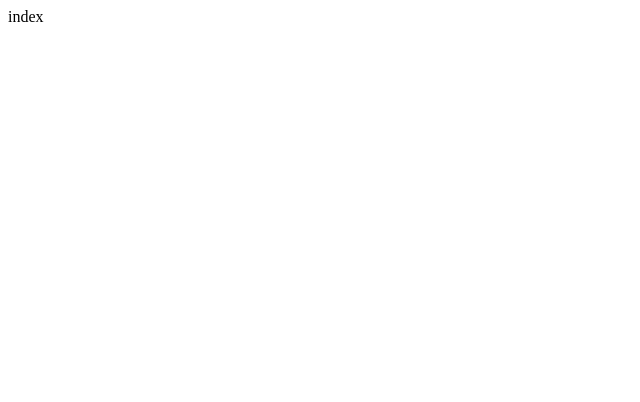
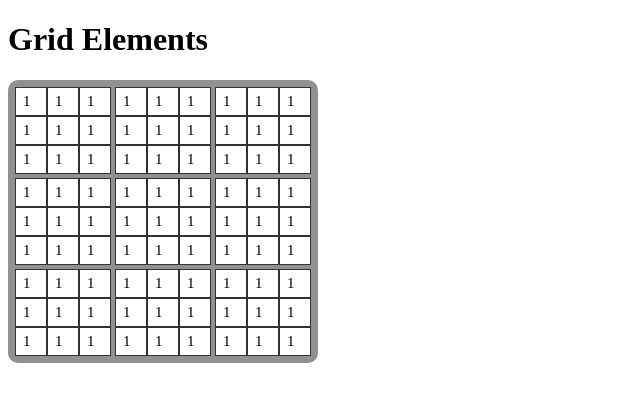
Before and after one commit to Oozdil/Sudoku, a plain HTML site: page index.html in a window 1280 px wide. Shown: the whole page, without its empty margins (0-640 px from the left). Drawn offline with Linux system fonts and the light colour scheme.

Commit message:
First Commit

```diff
--- a/index.html
+++ b/index.html
@@ -1 +1,162 @@
-index
+<!DOCTYPE html>
+<html>
+<head>
+<style>
+#grid-container {
+  display: grid;
+  grid-template-columns: auto auto auto;
+  background-color: #919191;
+  padding: 5px;
+  border-radius:10px;
+  max-width:300px;
+}
+.grid-item {
+  background-color: rgba(255, 255, 255, 1);
+  margin:2px;
+  display: grid;
+  grid-template-columns: auto auto auto;
+}
+.grid-cell {
+
+  border: 1px solid rgba(0, 0, 0, 0.8);
+  padding: 5px;
+  font-size: 15px;
+  text-align: center;
+  display: grid;
+  grid-template-columns: auto auto auto;
+}
+</style>
+<script>
+function createGrid(){
+var conatiner=document.getElementById("grid-container");
+
+      for(var i=0;i<9;i++){
+          var box = document.createElement("div");
+          box.classList.add("grid-item");
+
+      for(var j=0;j<9;j++){
+          var item = document.createElement("div");
+          item.classList.add("grid-cell");
+          var id=parseInt(i*9+j);
+          item.setAttribute("id", "cell_"+id);
+          item.onclick=function () {
+                alert(this.id);
+            };
+          item.innerText = "1";
+          box.appendChild(item);
+      }
+		conatiner.appendChild(box);
+	  }
+}
+
+</script>
+</head>
+<body onload="createGrid()">
+
+<h1>Grid Elements</h1>
+
+<div id="grid-container">
+</div>
+
+<!--
+<div class="grid-container">
+  <div class="grid-item">
+    <div class="grid-cell">1     </div>
+     <div class="grid-cell">1     </div>
+      <div class="grid-cell">1     </div>
+       <div class="grid-cell">1     </div>
+        <div class="grid-cell">1     </div>
+         <div class="grid-cell">1     </div>
+          <div class="grid-cell">1     </div>
+           <div class="grid-cell">1     </div>
+            <div class="grid-cell">1     </div>
+  </div>
+  <div class="grid-item">
+  <div class="grid-cell">1     </div>
+   <div class="grid-cell">1     </div>
+      <div class="grid-cell">1     </div>
+       <div class="grid-cell">1     </div>
+        <div class="grid-cell">1     </div>
+         <div class="grid-cell">1     </div>
+          <div class="grid-cell">1     </div>
+           <div class="grid-cell">1     </div>
+            <div class="grid-cell">1     </div></div>
+  <div class="grid-item">
+   <div class="grid-cell">1     </div>
+     <div class="grid-cell">1     </div>
+      <div class="grid-cell">1     </div>
+       <div class="grid-cell">1     </div>
+        <div class="grid-cell">1     </div>
+         <div class="grid-cell">1     </div>
+          <div class="grid-cell">1     </div>
+           <div class="grid-cell">1     </div>
+            <div class="grid-cell">1     </div>
+  </div>
+    <div class="grid-item">
+    <div class="grid-cell">1     </div>
+     <div class="grid-cell">1     </div>
+      <div class="grid-cell">1     </div>
+       <div class="grid-cell">1     </div>
+        <div class="grid-cell">1     </div>
+         <div class="grid-cell">1     </div>
+          <div class="grid-cell">1     </div>
+           <div class="grid-cell">1     </div>
+            <div class="grid-cell">1     </div>
+  </div>
+  <div class="grid-item">
+  <div class="grid-cell">1     </div>
+   <div class="grid-cell">1     </div>
+      <div class="grid-cell">1     </div>
+       <div class="grid-cell">1     </div>
+        <div class="grid-cell">1     </div>
+         <div class="grid-cell">1     </div>
+          <div class="grid-cell">1     </div>
+           <div class="grid-cell">1     </div>
+            <div class="grid-cell">1     </div></div>
+  <div class="grid-item">
+   <div class="grid-cell">1     </div>
+     <div class="grid-cell">1     </div>
+      <div class="grid-cell">1     </div>
+       <div class="grid-cell">1     </div>
+        <div class="grid-cell">1     </div>
+         <div class="grid-cell">1     </div>
+          <div class="grid-cell">1     </div>
+           <div class="grid-cell">1     </div>
+            <div class="grid-cell">1     </div>
+  </div>
+    <div class="grid-item">
+    <div class="grid-cell">1     </div>
+     <div class="grid-cell">1     </div>
+      <div class="grid-cell">1     </div>
+       <div class="grid-cell">1     </div>
+        <div class="grid-cell">1     </div>
+         <div class="grid-cell">1     </div>
+          <div class="grid-cell">1     </div>
+           <div class="grid-cell">1     </div>
+            <div class="grid-cell">1     </div>
+  </div>
+  <div class="grid-item">
+  <div class="grid-cell">1     </div>
+   <div class="grid-cell">1     </div>
+      <div class="grid-cell">1     </div>
+       <div class="grid-cell">1     </div>
+        <div class="grid-cell">1     </div>
+         <div class="grid-cell">1     </div>
+          <div class="grid-cell">1     </div>
+           <div class="grid-cell">1     </div>
+            <div class="grid-cell">1     </div></div>
+  <div class="grid-item">
+   <div class="grid-cell">1     </div>
+     <div class="grid-cell">1     </div>
+      <div class="grid-cell">1     </div>
+       <div class="grid-cell">1     </div>
+        <div class="grid-cell">1     </div>
+         <div class="grid-cell">1     </div>
+          <div class="grid-cell">1     </div>
+           <div class="grid-cell">1     </div>
+            <div class="grid-cell">1     </div>
+  </div>
+</div>-->
+
+</body>
+</html>
```
